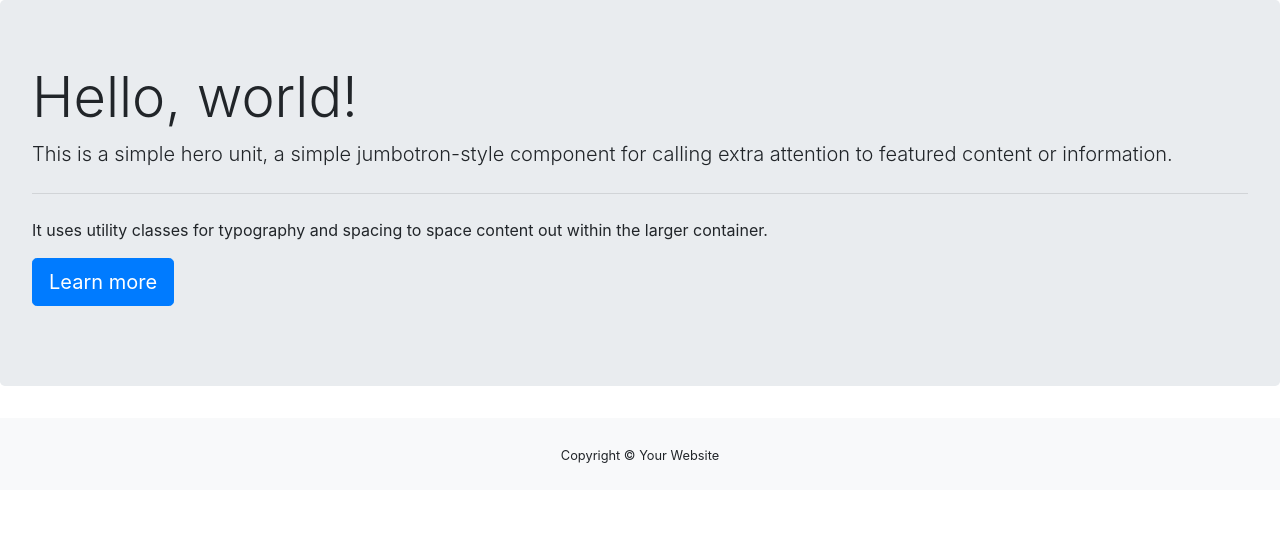
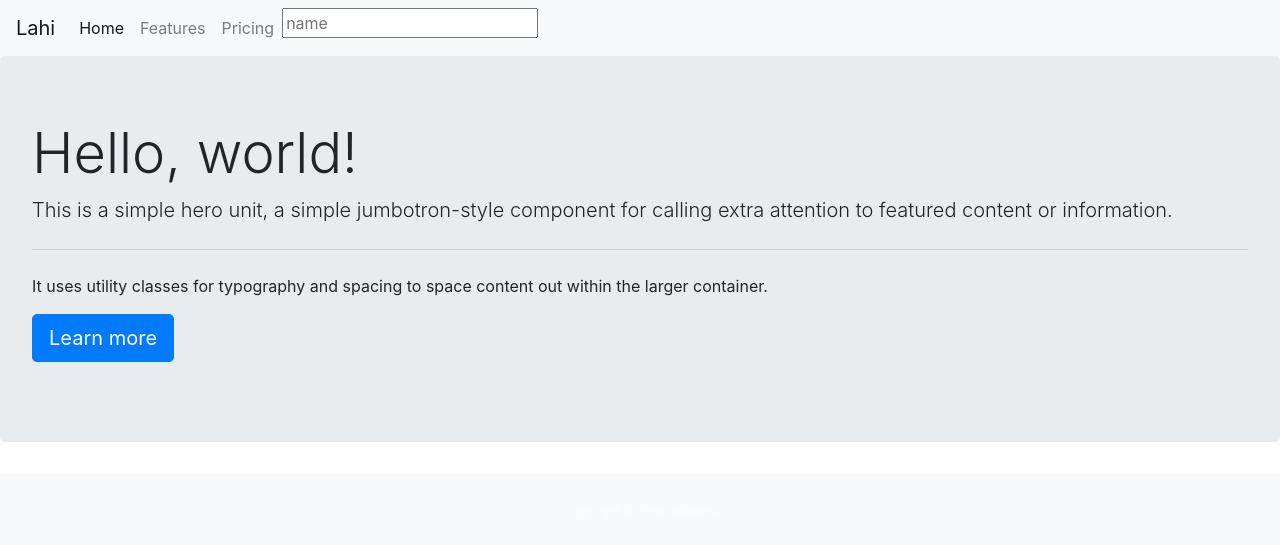
Before and after one commit to StubbornDevPh/Lahi, a Flask app: page / in a window 1280 px wide. Shown: the top 545 px of the page. Run offline with Flask 2, Linux system fonts and the light colour scheme; some libraries are stand-ins or nearby versions.

Commit message:
design update

```diff
--- a/bluehacks/templates/base.html
+++ b/bluehacks/templates/base.html
@@ -1,6 +1,8 @@
 <!DOCTYPE html>
 <html lang="en">
 <head>
+    <link rel="stylesheet" href="https://stackpath.bootstrapcdn.com/bootstrap/4.3.1/css/bootstrap.min.css"
+    integrity="sha384-ggOyR0iXCbMQv3Xipma34MD+dH/1fQ784/j6cY/iJTQUOhcWr7x9JvoRxT2MZw1T" crossorigin="anonymous">
     <meta charset="UTF-8">
     <meta name="viewport" content="width=device-width, initial-scale=1.0">
     <meta http-equiv="X-UA-Compatible" content="ie=edge">
@@ -9,7 +11,35 @@
 
 </head>
 <body>
-    {% block content %}{% endblock %}
+  <nav class="navbar navbar-expand-lg navbar-light bg-light">
+  <a class="navbar-brand" href="#">Lahi</a>
+  <button class="navbar-toggler" type="button" data-toggle="collapse"
+  data-target="#navbarNav" aria-controls="navbarNav" aria-expanded="false" aria-label="Toggle navigation">
+    <span class="navbar-toggler-icon"></span>
+  </button>
+  <div class="collapse navbar-collapse" id="navbarNav">
+    <ul class="navbar-nav">
+      <li class="nav-item active">
+        <a class="nav-link" href="#">Home <span class="sr-only">(current)</span></a>
+      </li>
+      <li class="nav-item">
+        <a class="nav-link" href="#">Features</a>
+      </li>
+      <li class="nav-item">
+        <a class="nav-link" href="#">Pricing</a>
+      </li>
+      <form action="">
+      <input type="text" placeholder="name">
+      </input>
+      </form>
+      </li>
+    </ul>
+  </div>
+</nav>
+{% block content %}{% endblock %}
+<script src="https://code.jquery.com/jquery-3.3.1.slim.min.js" integrity="sha384-q8i/X+965DzO0rT7abK41JStQIAqVgRVzpbzo5smXKp4YfRvH+8abtTE1Pi6jizo" crossorigin="anonymous"></script>
+<script src="https://cdnjs.cloudflare.com/ajax/libs/popper.js/1.14.7/umd/popper.min.js" integrity="sha384-UO2eT0CpHqdSJQ6hJty5KVphtPhzWj9WO1clHTMGa3JDZwrnQq4sF86dIHNDz0W1" crossorigin="anonymous"></script>
+<script src="https://stackpath.bootstrapcdn.com/bootstrap/4.3.1/js/bootstrap.min.js" integrity="sha384-JjSmVgyd0p3pXB1rRibZUAYoIIy6OrQ6VrjIEaFf/nJGzIxFDsf4x0xIM+B07jRM" crossorigin="anonymous"></script>
 </body>
 
 <footer id="sticky-footer" class="py-4 bg-light text-white-50">
```
Also changed, not shown: bluehacks/static/css/format.css (added).
